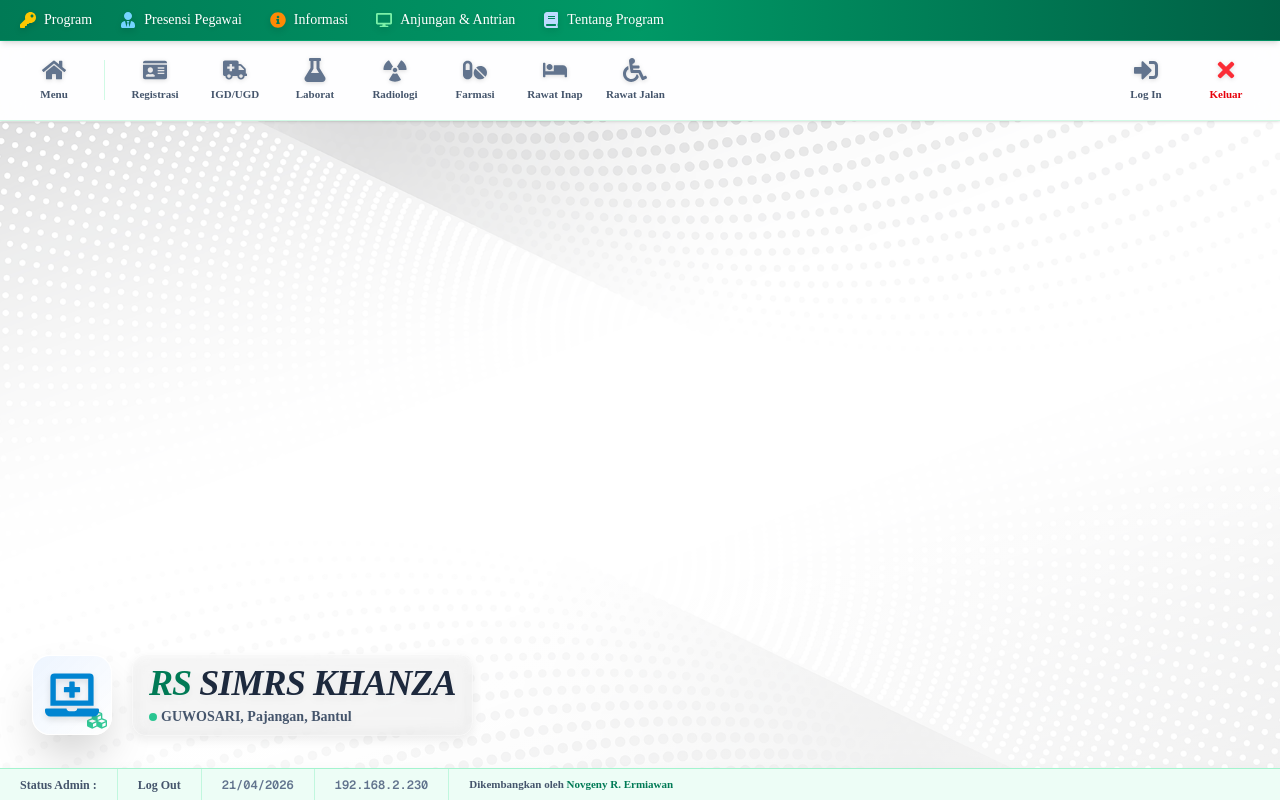
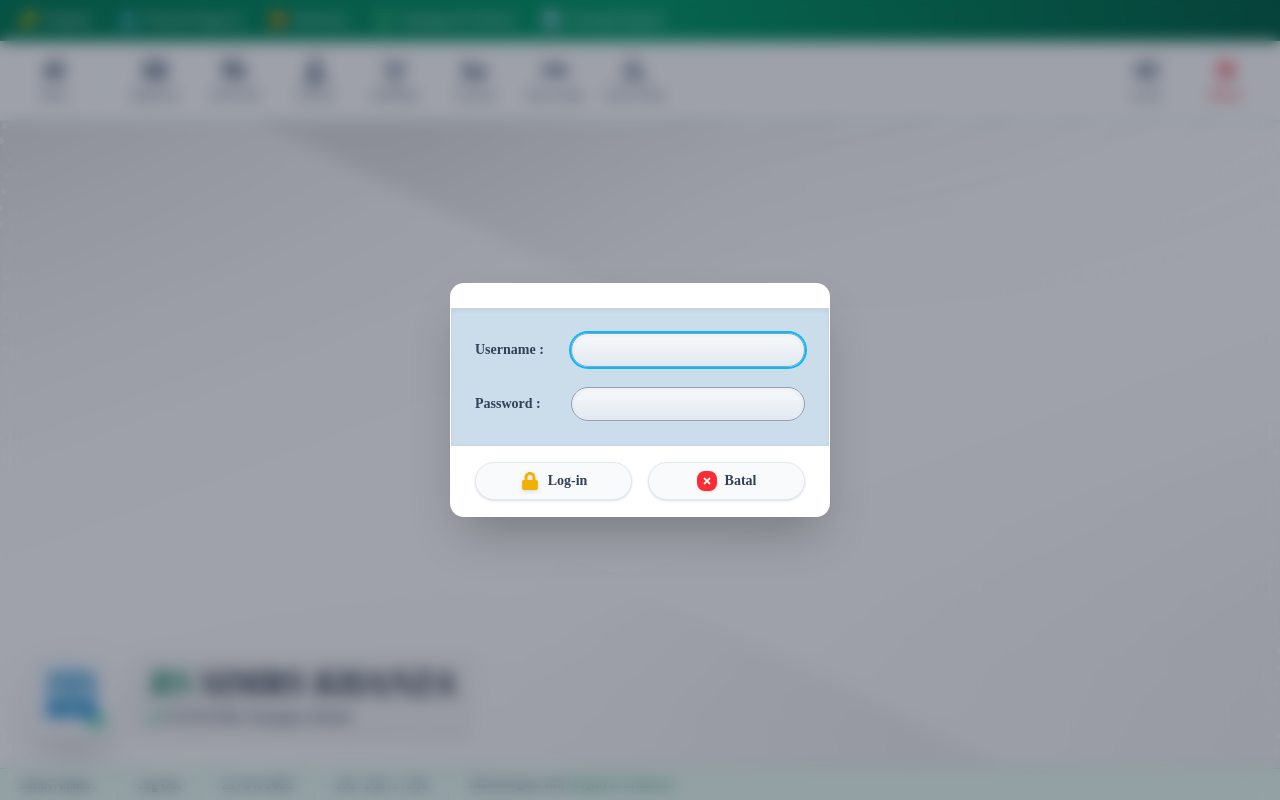
Before and after one commit to Renov30/nxt-khanza, a Next.js app: page / in a window 1280 px wide. Both pictures are taken after a click on the button "Log In". Built offline with nearby package versions, Linux system fonts and the light colour scheme; no server answers.

Commit message:
feat: tambahkan database integration dan encryption awal

```diff
--- a/app/page.tsx
+++ b/app/page.tsx
@@ -6,12 +6,20 @@ import {
   FaKey, FaUserTie, FaInfoCircle, FaDesktop, FaBook,
   FaHome, FaIdCard, FaAmbulance, FaFlask, FaRadiation,
   FaPills, FaBed, FaWheelchair, FaSignInAlt, FaTimes,
-  FaLaptopMedical, FaCubes, FaSync, FaCog, FaReact
+  FaLaptopMedical, FaCubes, FaSync, FaCog, FaReact,
+  FaUser, FaLock, FaTimesCircle
 } from 'react-icons/fa';
+import { loginAction } from '@/lib/actions/auth';
 
 export default function Home() {
   const [mounted, setMounted] = useState(false);
   const [contextMenu, setContextMenu] = useState({ show: false, x: 0, y: 0 });
+  const [isLoginModalOpen, setIsLoginModalOpen] = useState(false);
+  const [isLoggedIn, setIsLoggedIn] = useState(false);
+  const [username, setUsername] = useState('');
+  const [password, setPassword] = useState('');
+  const [loginError, setLoginError] = useState('');
+  const [isLoading, setIsLoading] = useState(false);
 
   useEffect(() => {
     setMounted(true);
@@ -70,7 +78,21 @@ export default function Home() {
 
         <div className="flex-1 min-w-[20px]"></div>
 
-        <SecondaryMenuItem icon={<FaSignInAlt className="text-slate-500 group-hover:text-emerald-600 transition-colors" />} label="Log In" />
+        <div className="flex-1 min-w-[20px]"></div>
+
+        {!isLoggedIn ? (
+          <SecondaryMenuItem icon={<FaSignInAlt className="text-slate-500 group-hover:text-emerald-600 transition-colors" />} label="Log In" onClick={() => setIsLoginModalOpen(true)} />
+        ) : (
+          <div className="flex items-center">
+            <div className="flex items-center gap-2 px-3 py-1 mr-2 border-r border-emerald-200">
+              <span className="text-[14px] font-semibold text-slate-700 max-w-[100px] truncate">{username || 'renov'}</span>
+              <div className="w-8 h-8 rounded-full bg-blue-100 flex items-center justify-center border border-blue-200 shadow-sm cursor-pointer hover:bg-blue-200 transition-colors">
+                <FaUser className="text-blue-600 text-lg drop-shadow-sm" />
+              </div>
+            </div>
+            <SecondaryMenuItem icon={<FaKey className="text-slate-500 group-hover:text-yellow-600 transition-colors" />} label="Log Out" onClick={() => setIsLoggedIn(false)} />
+          </div>
+        )}
         <SecondaryMenuItem icon={<FaTimes className="text-red-500 group-hover:text-red-600 transition-colors" />} label="Keluar" isRed />
       </motion.nav>
 
@@ -143,6 +165,107 @@ export default function Home() {
         </div>
       </motion.footer>
 
+      {/* Login Modal */}
+      <AnimatePresence>
+        {isLoginModalOpen && (
+          <motion.div
+            initial={{ opacity: 0 }}
+            animate={{ opacity: 1 }}
+            exit={{ opacity: 0 }}
+            className="fixed inset-0 z-[60] flex items-center justify-center bg-slate-900/40 backdrop-blur-sm"
+          >
+            <motion.div
+              initial={{ scale: 0.9, y: 20 }}
+              animate={{ scale: 1, y: 0 }}
+              exit={{ scale: 0.9, y: 20 }}
+              className="bg-white w-[380px] flex flex-col rounded-xl overflow-hidden shadow-2xl border border-white/50"
+            >
+              {/* Top spacer */}
+              <div className="h-6 bg-white w-full"></div>
+
+              {/* Form Area */}
+              <form action={async (formData) => {
+                setLoginError('');
+                setIsLoading(true);
+                const result = await loginAction(formData);
+                setIsLoading(false);
+
+                if (result.success && result.user) {
+                  setIsLoggedIn(true);
+                  setUsername(result.user.nama);
+                  setIsLoginModalOpen(false);
+                  setPassword('');
+                } else {
+                  setLoginError(result.message || 'Login failed');
+                }
+              }}>
+                <div className="bg-[#cbdceb] px-6 py-6 flex flex-col gap-5 border-y border-slate-300 shadow-inner">
+                  <div className="flex items-center justify-between">
+                    <label className="text-sm font-semibold text-slate-700 w-24">Username :</label>
+                    <input
+                      name="username"
+                      type="text"
+                      className="flex-1 bg-gradient-to-b from-slate-50 to-slate-200 border border-slate-400 rounded-full px-3 py-1.5 text-sm focus:outline-none focus:ring-2 focus:ring-sky-400 shadow-inner text-slate-700 font-medium"
+                      value={username}
+                      onChange={(e) => setUsername(e.target.value)}
+                      autoFocus
+                      required
+                    />
+                  </div>
+                  <div className="flex items-center justify-between">
+                    <label className="text-sm font-semibold text-slate-700 w-24">Password :</label>
+                    <input
+                      name="password"
+                      type="password"
+                      className="flex-1 bg-gradient-to-b from-slate-50 to-slate-200 border border-slate-400 rounded-full px-3 py-1.5 text-sm focus:outline-none focus:ring-2 focus:ring-sky-400 shadow-inner text-slate-700 font-medium"
+                      value={password}
+                      onChange={(e) => setPassword(e.target.value)}
+                      required
+                    />
+                  </div>
+                  {loginError && (
+                    <motion.p
+                      initial={{ opacity: 0, height: 0 }}
+                      animate={{ opacity: 1, height: 'auto' }}
+                      className="text-[10px] text-red-600 font-bold text-center bg-red-50 py-1 rounded border border-red-200"
+                    >
+                      {loginError}
+                    </motion.p>
+                  )}
+                </div>
+
+                {/* Buttons Area */}
+                <div className="bg-white px-6 py-4 flex items-center justify-center gap-4">
+                  <button
+                    type="submit"
+                    disabled={isLoading}
+                    className="flex-1 flex justify-center items-center gap-2 bg-slate-50 hover:bg-slate-100 border border-slate-200 rounded-full py-2 px-4 transition-colors shadow-sm text-sm font-bold text-slate-700 active:scale-95 disabled:opacity-50"
+                  >
+                    <div className="w-5 h-5 flex items-center justify-center">
+                      <FaLock className={`text-yellow-500 text-lg drop-shadow-sm ${isLoading ? 'animate-pulse' : ''}`} />
+                    </div>
+                    {isLoading ? 'Loading...' : 'Log-in'}
+                  </button>
+                  <button
+                    type="button"
+                    onClick={() => {
+                      setIsLoginModalOpen(false);
+                      setLoginError('');
+                    }}
+                    className="flex-1 flex justify-center items-center gap-2 bg-slate-50 hover:bg-slate-100 border border-slate-200 rounded-full py-2 px-4 transition-colors shadow-sm text-sm font-bold text-slate-700 active:scale-95"
+                  >
+                    <div className="w-5 h-5 flex items-center justify-center bg-red-500 rounded-md shadow-sm">
+                      <FaTimes className="text-white text-[10px]" />
+                    </div>
+                    Batal
+                  </button>
+                </div>
+              </form>
+            </motion.div>
+          </motion.div>
+        )}
+      </AnimatePresence>
+
       {/* Context Menu */}
       <AnimatePresence>
         {contextMenu.show && (
@@ -162,7 +285,7 @@ export default function Home() {
             <ContextMenuItem icon={<FaCog className="text-slate-500" />} label="Pengaturan" />
             <div className="w-full h-px bg-slate-100 my-1"></div>
             <ContextMenuItem icon={<FaSync className="text-emerald-500" />} label="Muat Ulang (Refresh)" onClick={() => window.location.reload()} />
-            <ContextMenuItem icon={<FaSignInAlt className="text-blue-500" />} label="Buka Halaman Login" />
+            {!isLoggedIn && <ContextMenuItem icon={<FaSignInAlt className="text-blue-500" />} label="Buka Halaman Login" onClick={() => setIsLoginModalOpen(true)} />}
             <div className="w-full h-px bg-slate-100 my-1"></div>
             <ContextMenuItem icon={<FaTimes className="text-red-500" />} label="Tutup Menu" isRed />
           </motion.div>
@@ -187,9 +310,10 @@ function TopMenuItem({ icon, label }: { icon: React.ReactNode, label: string })
   );
 }
 
-function SecondaryMenuItem({ icon, label, isRed }: { icon: React.ReactNode, label: string, isRed?: boolean }) {
+function SecondaryMenuItem({ icon, label, isRed, onClick }: { icon: React.ReactNode, label: string, isRed?: boolean, onClick?: () => void }) {
   return (
     <motion.button
+      onClick={onClick}
       whileHover={{ y: -3, scale: 1.02, backgroundColor: isRed ? "rgba(254,226,226,0.5)" : "rgba(209,250,229,0.3)" }}
       whileTap={{ scale: 0.95 }}
       className="group flex flex-col items-center justify-center gap-1 min-w-[76px] p-2 rounded-xl transition-all border border-transparent hover:border-emerald-100 hover:shadow-sm bg-transparent relative overflow-hidden"
--- /dev/null
+++ b/lib/actions/auth.ts
@@ -0,0 +1,53 @@
+"use server";
+
+import { db } from "@/lib/db";
+
+const SECRET_KEY = process.env.KHANZA_SECRET_KEY || 'windi';
+
+export async function loginAction(formData: FormData) {
+  const id_user = formData.get("username") as string;
+  const password = formData.get("password") as string;
+
+  if (!id_user || !password) {
+    return { success: false, message: "Username and password are required" };
+  }
+
+  try {
+    // Check in 'user' table which is standard for staff in Khanza
+    const [rows]: any = await db.execute(
+      `SELECT id_user, nama FROM user WHERE id_user = ? AND password = AES_ENCRYPT(?, ?)`,
+      [id_user, password, SECRET_KEY]
+    );
+
+    if (rows.length > 0) {
+      return {
+        success: true,
+        user: {
+          id: rows[0].id_user,
+          nama: rows[0].nama
+        }
+      };
+    }
+
+    // fallback check in 'admin' table
+    const [adminRows]: any = await db.execute(
+      `SELECT id_admin FROM admin WHERE id_admin = ? AND password = AES_ENCRYPT(?, ?)`,
+      [id_user, password, SECRET_KEY]
+    );
+
+    if (adminRows.length > 0) {
+      return {
+        success: true,
+        user: {
+          id: adminRows[0].id_admin,
+          nama: adminRows[0].id_admin // admin table usually only has ID
+        }
+      };
+    }
+
+    return { success: false, message: "Invalid username or password" };
+  } catch (error: any) {
+    console.error("Login error:", error);
+    return { success: false, message: "Database connection error" };
+  }
+}
--- /dev/null
+++ b/lib/db.ts
@@ -0,0 +1,12 @@
+import mysql from 'mysql2/promise';
+
+export const db = mysql.createPool({
+  host: process.env.DATABASE_HOST || 'localhost',
+  port: parseInt(process.env.DATABASE_PORT || '3306'),
+  user: process.env.DATABASE_USER || 'root',
+  password: process.env.DATABASE_PASSWORD || 'rahasia',
+  database: process.env.DATABASE_NAME || 'sik',
+  waitForConnections: true,
+  connectionLimit: 10,
+  queueLimit: 0
+});
--- a/package.json
+++ b/package.json
@@ -13,6 +13,7 @@
     "clsx": "^2.1.1",
     "framer-motion": "^12.38.0",
     "lucide-react": "^1.8.0",
+    "mysql2": "^3.22.2",
     "next": "16.2.4",
     "radix-ui": "^1.4.3",
     "react": "19.2.4",
```
Also changed, not shown: 1 other file (tests, documents, lock files or other folders).
